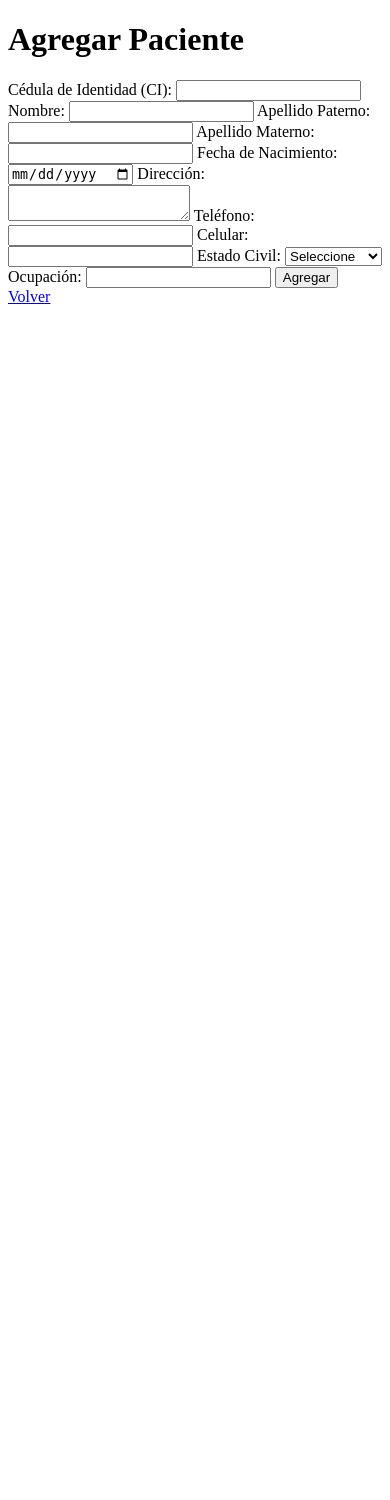
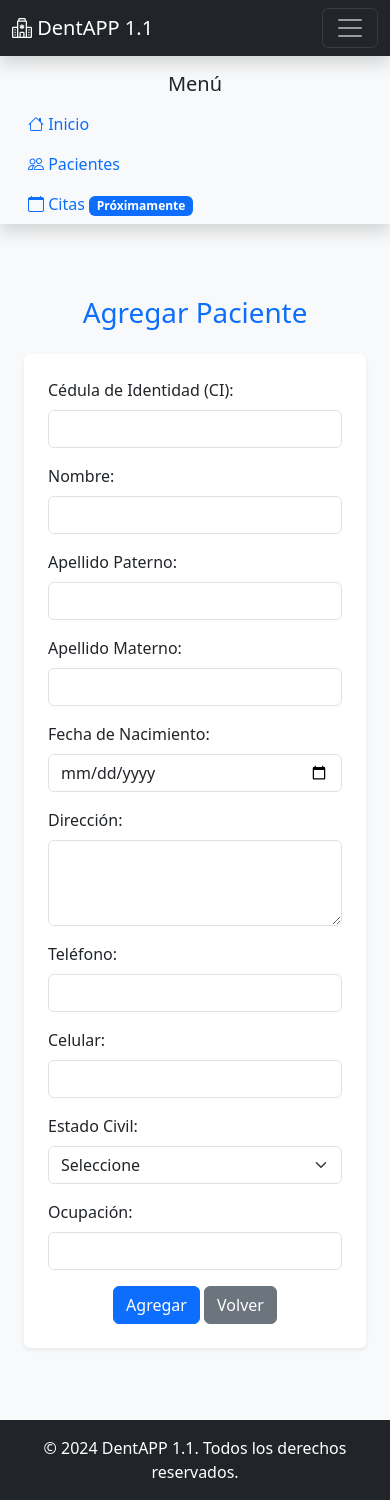
Before and after one commit to HAjiMe-0/BDdentista, a Flask app: page /paciente/create in a window 390 px wide. Before the commit the page ends 304 px from the top, so only its background shows below. Run offline with Flask 3, Linux system fonts and the light colour scheme; the visitor is signed in with stand-in values (Sample User, id 1); some libraries are stand-ins or nearby versions.

Commit message:
bosstrap y orden de templates

```diff
--- a/app/__init__.py
+++ b/app/__init__.py
@@ -11,7 +11,7 @@ migrate = Migrate()
 def create_app():
     app = Flask(__name__)
     app.config['SECRET_KEY'] = 'your_secret_key'
-    app.config['SQLALCHEMY_DATABASE_URI'] = 'postgresql+pg8000://postgres:123456@localhost/BDDentista'
+    app.config['SQLALCHEMY_DATABASE_URI'] = 'postgresql+pg8000://postgres:123@localhost/BDDentista'
     app.config['MAIL_SERVER'] = 'smtp.yourmailserver.com'
     app.config['MAIL_PORT'] = 587
     app.config['MAIL_USE_TLS'] = True
--- a/app/templates/base.html
+++ b/app/templates/base.html
@@ -3,22 +3,42 @@
 <head>
     <meta charset="UTF-8">
     <meta name="viewport" content="width=device-width, initial-scale=1.0">
+    <meta name="description" content="DentAPP 1.1 - Gestión de pacientes y doctores.">
+    <meta name="author" content="Tu nombre o equipo">
+    <meta name="keywords" content="dentista, pacientes, doctores, gestión">
     <title>{% block title %}DentAPP 1.1{% endblock %}</title>
     <!-- Bootstrap CSS -->
     <link rel="stylesheet" href="{{ url_for('static', filename='css/bootstrap.min.css') }}">
+    <!-- Íconos de Bootstrap -->
+    <link rel="stylesheet" href="https://cdnjs.cloudflare.com/ajax/libs/bootstrap-icons/1.10.5/font/bootstrap-icons.min.css">
     <!-- Tu propio CSS (opcional) -->
     <link rel="stylesheet" href="{{ url_for('static', filename='css/styles.css') }}">
 </head>
 <body class="bg-light">
     <!-- Barra superior -->
-    <nav class="navbar navbar-expand-lg navbar-dark bg-dark">
+    <nav class="navbar navbar-expand-lg navbar-dark bg-dark shadow">
         <div class="container-fluid">
-            <a class="navbar-brand" href="{{ url_for('main.index') }}">DentAPP 1.1</a>
-            <div class="d-flex">
+            <a class="navbar-brand" href="{{ url_for('main.index') }}">
+                <i class="bi bi-hospital"></i> DentAPP 1.1
+            </a>
+            <button class="navbar-toggler" type="button" data-bs-toggle="collapse" data-bs-target="#navbarNav" aria-controls="navbarNav" aria-expanded="false" aria-label="Toggle navigation">
+                <span class="navbar-toggler-icon"></span>
+            </button>
+            <div class="collapse navbar-collapse" id="navbarNav">
+                <ul class="navbar-nav ms-auto">
                     {% if session.get('doctor_id') %}
-                    <a class="nav-link text-white" href="{{ url_for('main.doctor_detail', doctor_id=session.get('doctor_id')) }}">Mi Perfil</a>
-                    <a class="nav-link text-white" href="{{ url_for('main.logout') }}">Cerrar sesión</a>
+                        <li class="nav-item">
+                            <a class="nav-link" href="{{ url_for('main.detail_doctor', doctor_id=session.get('doctor_id')) }}">
+                                <i class="bi bi-person-circle"></i> Mi Perfil
+                            </a>
+                        </li>
+                        <li class="nav-item">
+                            <a class="nav-link" href="{{ url_for('main.logout') }}">
+                                <i class="bi bi-box-arrow-right"></i> Cerrar sesión
+                            </a>
+                        </li>
                     {% endif %}
+                </ul>
             </div>
         </div>
     </nav>
@@ -26,26 +46,44 @@
     <div class="container-fluid">
         <div class="row">
             <!-- Barra lateral -->
-            <div class="col-md-3 col-lg-2 bg-light p-3">
-                <h4>Menú de navegación</h4>
+            <nav class="col-md-3 col-lg-2 d-md-block bg-light sidebar shadow">
+                <div class="position-sticky">
+                    <h5 class="pt-3 text-center">Menú</h5>
                     <ul class="nav flex-column">
                         <li class="nav-item">
-                        <a class="nav-link" href="{{ url_for('main.index') }}">Inicio</a>
+                            <a class="nav-link {% if request.endpoint == 'main.index' %}active{% endif %}" href="{{ url_for('main.index') }}">
+                                <i class="bi bi-house"></i> Inicio
+                            </a>
                         </li>
                         <li class="nav-item">
-                        <a class="nav-link" href="{{ url_for('main.create_paciente') }}">Pacientes</a>
+                            <a class="nav-link {% if request.endpoint == 'main.list_paciente' %}active{% endif %}" href="{{ url_for('main.list_paciente') }}">
+                                <i class="bi bi-people"></i> Pacientes
+                            </a>
                         </li>
-                    <!-- Puedes agregar más enlaces aquí para futuras páginas -->
+                        <li class="nav-item">
+                            <a class="nav-link" href="#">
+                                <i class="bi bi-calendar"></i> Citas <span class="badge bg-primary">Próximamente</span>
+                            </a>
+                        </li>
+                        <!-- Más enlaces -->
                     </ul>
                 </div>
+            </nav>
 
             <!-- Contenido principal -->
-            <div class="col-md-9 col-lg-10 p-4">
+            <main class="col-md-9 col-lg-10 ms-sm-auto px-md-4 py-4">
                 {% block content %}
                 {% endblock %}
+            </main>
         </div>
     </div>
+
+    <!-- Footer -->
+    <footer class="footer mt-auto py-3 bg-dark text-white text-center">
+        <div class="container">
+            <span>&copy; 2024 DentAPP 1.1. Todos los derechos reservados.</span>
         </div>
+    </footer>
 
     <!-- Bootstrap JS -->
     <script src="{{ url_for('static', filename='js/bootstrap.bundle.min.js') }}"></script>
--- a/app/templates/create_paciente.html
+++ /dev/null
@@ -1,63 +0,0 @@
-<!DOCTYPE html>
-<html lang="es">
-<head>
-    <meta charset="UTF-8">
-    <meta name="viewport" content="width=device-width, initial-scale=1.0">
-    <title>Agregar Paciente</title>
-</head>
-<body>
-    <h1>Agregar Paciente</h1>
-
-    <!-- Mostrar mensajes flash -->
-    {% with messages = get_flashed_messages(with_categories=true) %}
-        {% if messages %}
-            <ul>
-                {% for category, message in messages %}
-                    <li class="{{ category }}">{{ message }}</li>
-                {% endfor %}
-            </ul>
-        {% endif %}
-    {% endwith %}
-
-    <form action="{{ url_for('main.create_paciente') }}" method="post">
-        <label for="ci">Cédula de Identidad (CI):</label>
-        <input type="number" id="ci" name="ci" required>
-
-        <label for="nombre">Nombre:</label>
-        <input type="text" id="nombre" name="nombre" required>
-
-        <label for="paterno">Apellido Paterno:</label>
-        <input type="text" id="paterno" name="paterno">
-
-        <label for="materno">Apellido Materno:</label>
-        <input type="text" id="materno" name="materno">
-
-        <label for="fecha_nacimiento">Fecha de Nacimiento:</label>
-        <input type="date" id="fecha_nacimiento" name="fecha_nacimiento" required>
-
-        <label for="direccion">Dirección:</label>
-        <textarea id="direccion" name="direccion"></textarea>
-
-        <label for="telefono">Teléfono:</label>
-        <input type="text" id="telefono" name="telefono">
-
-        <label for="celular">Celular:</label>
-        <input type="text" id="celular" name="celular">
-
-        <label for="estado_civil">Estado Civil:</label>
-        <select id="estado_civil" name="estado_civil">
-            <option value="">Seleccione</option>
-            <option value="Soltero/a">Soltero/a</option>
-            <option value="Casado/a">Casado/a</option>
-            <option value="Divorciado/a">Divorciado/a</option>
-            <option value="Viudo/a">Viudo/a</option>
-        </select>
-
-        <label for="ocupacion">Ocupación:</label>
-        <input type="text" id="ocupacion" name="ocupacion">
-
-        <button type="submit">Agregar</button>
-    </form>
-    <a href="{{ url_for('main.index') }}">Volver</a>
-</body>
-</html>
--- /dev/null
+++ b/app/templates/paciente/create_paciente.html
@@ -0,0 +1,87 @@
+{% extends 'base.html' %}
+
+{% block title %}Dashboard - Bienvenido {% endblock %}
+
+{% block content %}
+<div class="container py-5">
+    <h1 class="text-center mb-4 text-primary">Agregar Paciente</h1>
+
+    <!-- Mostrar mensajes flash -->
+    {% with messages = get_flashed_messages(with_categories=true) %}
+        {% if messages %}
+            <div class="alert-container">
+                {% for category, message in messages %}
+                    <div class="alert alert-{{ category }} alert-dismissible fade show" role="alert">
+                        {{ message }}
+                        <button type="button" class="btn-close" data-bs-dismiss="alert" aria-label="Close"></button>
+                    </div>
+                {% endfor %}
+            </div>
+        {% endif %}
+    {% endwith %}
+
+    <!-- Formulario -->
+    <form action="{{ url_for('main.create_paciente') }}" method="post" class="shadow-sm p-4 bg-white rounded">
+        <div class="mb-3">
+            <label for="ci" class="form-label">Cédula de Identidad (CI):</label>
+            <input type="number" id="ci" name="ci" class="form-control" required>
+        </div>
+
+        <div class="mb-3">
+            <label for="nombre" class="form-label">Nombre:</label>
+            <input type="text" id="nombre" name="nombre" class="form-control" required>
+        </div>
+
+        <div class="mb-3">
+            <label for="paterno" class="form-label">Apellido Paterno:</label>
+            <input type="text" id="paterno" name="paterno" class="form-control">
+        </div>
+
+        <div class="mb-3">
+            <label for="materno" class="form-label">Apellido Materno:</label>
+            <input type="text" id="materno" name="materno" class="form-control">
+        </div>
+
+        <div class="mb-3">
+            <label for="fecha_nacimiento" class="form-label">Fecha de Nacimiento:</label>
+            <input type="date" id="fecha_nacimiento" name="fecha_nacimiento" class="form-control" required>
+        </div>
+
+        <div class="mb-3">
+            <label for="direccion" class="form-label">Dirección:</label>
+            <textarea id="direccion" name="direccion" class="form-control" rows="3"></textarea>
+        </div>
+
+        <div class="mb-3">
+            <label for="telefono" class="form-label">Teléfono:</label>
+            <input type="text" id="telefono" name="telefono" class="form-control">
+        </div>
+
+        <div class="mb-3">
+            <label for="celular" class="form-label">Celular:</label>
+            <input type="text" id="celular" name="celular" class="form-control">
+        </div>
+
+        <div class="mb-3">
+            <label for="estado_civil" class="form-label">Estado Civil:</label>
+            <select id="estado_civil" name="estado_civil" class="form-select">
+                <option value="" selected>Seleccione</option>
+                <option value="Soltero/a">Soltero/a</option>
+                <option value="Casado/a">Casado/a</option>
+                <option value="Divorciado/a">Divorciado/a</option>
+                <option value="Viudo/a">Viudo/a</option>
+            </select>
+        </div>
+
+        <div class="mb-3">
+            <label for="ocupacion" class="form-label">Ocupación:</label>
+            <input type="text" id="ocupacion" name="ocupacion" class="form-control">
+        </div>
+
+        <div class="text-center">
+            <button type="submit" class="btn btn-primary">Agregar</button>
+            <a href="{{ url_for('main.index') }}" class="btn btn-secondary">Volver</a>
+        </div>
+    </form>
+</div>
+{% endblock %}
```
Also changed, not shown: app/controllers.py (+15 -7 lines), app/templates/doctor/detail_doctor.html (added, +35 -0 lines), app/templates/doctor/edit_doctor.html (added, +65 -0 lines), app/templates/doctor_detail.html (deleted, +0 -18 lines), app/templates/edit_doctor.html (deleted, +0 -43 lines), app/templates/edit_paciente.html (deleted, +0 -61 lines), app/templates/paciente/detail_paciente.html (added, +34 -0 lines), app/templates/paciente/edit_paciente.html (added, +86 -0 lines), app/templates/paciente/list_paciente.html (added, +46 -0 lines), app/templates/paciente_detail.html (deleted, +0 -28 lines), app/templates/doctor/create_doctor.html (renamed from app/templates/create_doctor.html). Lines whose indentation alone changed are shown as unchanged.
